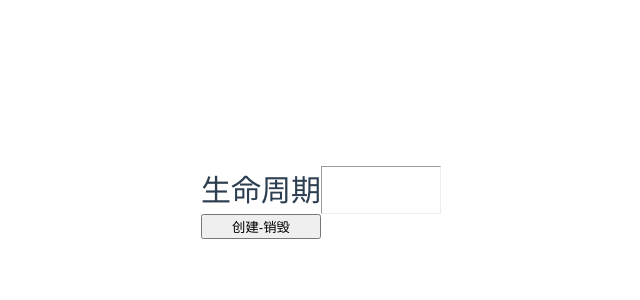
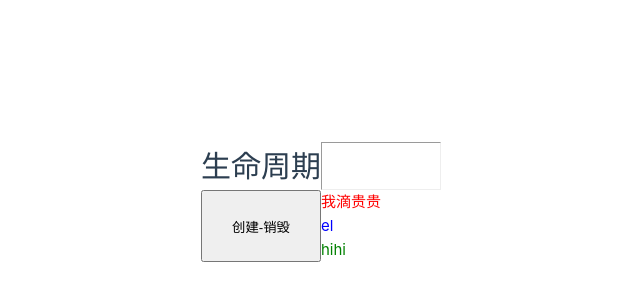
Before and after one commit to LTisme/vue3-vite-TS-pinia-electron, a Vue app: page / in a window 1280 px wide. Shown: the part 198-498 px from the top of the page, without its empty margins (319-959 px from the left). Built offline with nearby package versions, Linux system fonts and the light colour scheme; the HTML template or start-up script is replaced by a standard one.

Commit message:
初步认识了什么是bem样式架构规范，下一步就是用sass语法编写的bem样式架构规范来写经典layout布局

```diff
--- a/package.json
+++ b/package.json
@@ -17,6 +17,7 @@
   },
   "dependencies": {
     "pinia": "^2.2.6",
+    "sass": "^1.85.0",
     "vue": "^3.5.12",
     "vue-router": "^4.4.5"
   },
--- a/src/App.vue
+++ b/src/App.vue
@@ -5,6 +5,15 @@
   <!-- 组件绑定v-if是会触发组件的创建-销毁的2个生命周期钩子，而v-show就不会 -->
   <A v-if="flag"></A>
   <button @click="flag = !flag">创建-销毁</button>
+  <div class="mysass-test">
+    我滴贵贵
+    <div class="mysass-test__inner">
+      el
+    </div>
+    <div class="mysass-test--success">
+      hihi
+    </div>
+  </div>
 
 </template>
 
@@ -15,4 +24,17 @@
 
 </script>
 
-<style scoped></style>
+<!-- scoped表示只作用于当前组件，不会影响全局，而App.vue一般不加scoped，因为里面的东西都影响全局 -->
+<style lang="scss" scoped>
+  @include b(test) {
+    color: red;
+
+    @include e(inner) {
+      color: blue;
+    }
+
+    @include m(success) {
+      color: green;
+    }
+  }
+</style>
--- /dev/null
+++ b/src/bem.scss
@@ -0,0 +1,52 @@
+$namespace: 'mysass' !default;       // default的意思是如果没有设置这个变量，则使用默认值
+$block-sel: "-" !default;            // 块选择器的前缀，也就是b
+$element-sel: "__" !default;         // 元素选择器的前缀，也就是e
+$modifier-sel: "--" !default;        // 修饰符选择器的前缀，也就是m
+
+
+// block
+
+// 定义一个混合指令，接收一下block
+@mixin b($block){
+    // 用$符号写个变量，这样这个变量就能命中像 <div class="mysass-block"></div> 这样的选择器
+    $B: #{$namespace + $block-sel + $block};
+    // 进行插值
+    .#{$B} {
+        // 这个content就是一个占位符，用来接收嵌套的样式，比如如果哪里用了下面的，就会被替换成嵌套的样式
+        // .mysass-block {
+        //     display: flex;
+        // }
+        @content;
+    }
+}
+
+// element
+
+// 定义一个混合指令，接收一下和element
+@mixin e($el){
+    // 使用&父级选择器获取到当前选择器的父级类名
+    $selector: &;
+    // 跳出嵌套，让这里面的不用再编译后使用父类名
+    @at-root{
+        #{$selector + $element-sel + $el} {
+            @content;
+        }
+    }
+
+}
+
+// modifier
+
+// 定义一个混合指令，接收一下modifier
+@mixin m($mod){
+    // 使用&父级选择器获取到当前选择器的父级类名
+    $selector: &;
+    // 跳出嵌套，让这里面的不用再编译后使用父类名
+    @at-root{
+        #{$selector + $modifier-sel + $mod} {
+            @content;
+        }
+    }
+}
+
+// 定义完了之后如果想在全局的vue组件中都可以使用的话，就需要在vit.config.js中配置一下
--- a/vite.config.ts
+++ b/vite.config.ts
@@ -17,4 +17,12 @@ export default defineConfig({
       '@': fileURLToPath(new URL('./src', import.meta.url))
     },
   },
+  // 在这导入你希望全局vue组件都用的sass样式
+  css: {
+    preprocessorOptions: {
+      scss: {
+        additionalData: `@import "./src/bem.scss";`
+      }
+    }
+  }
 })
```
Also changed, not shown: 1 other file (tests, documents, lock files or other folders).
